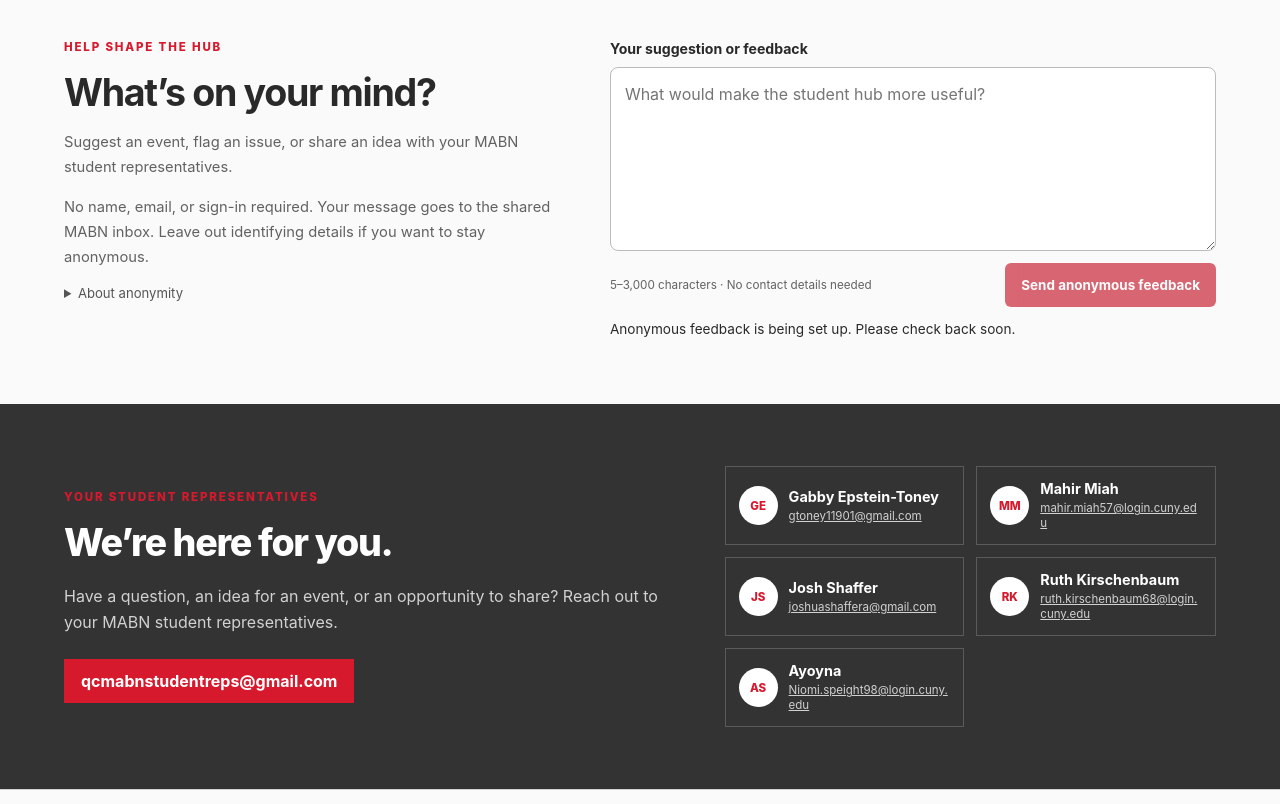
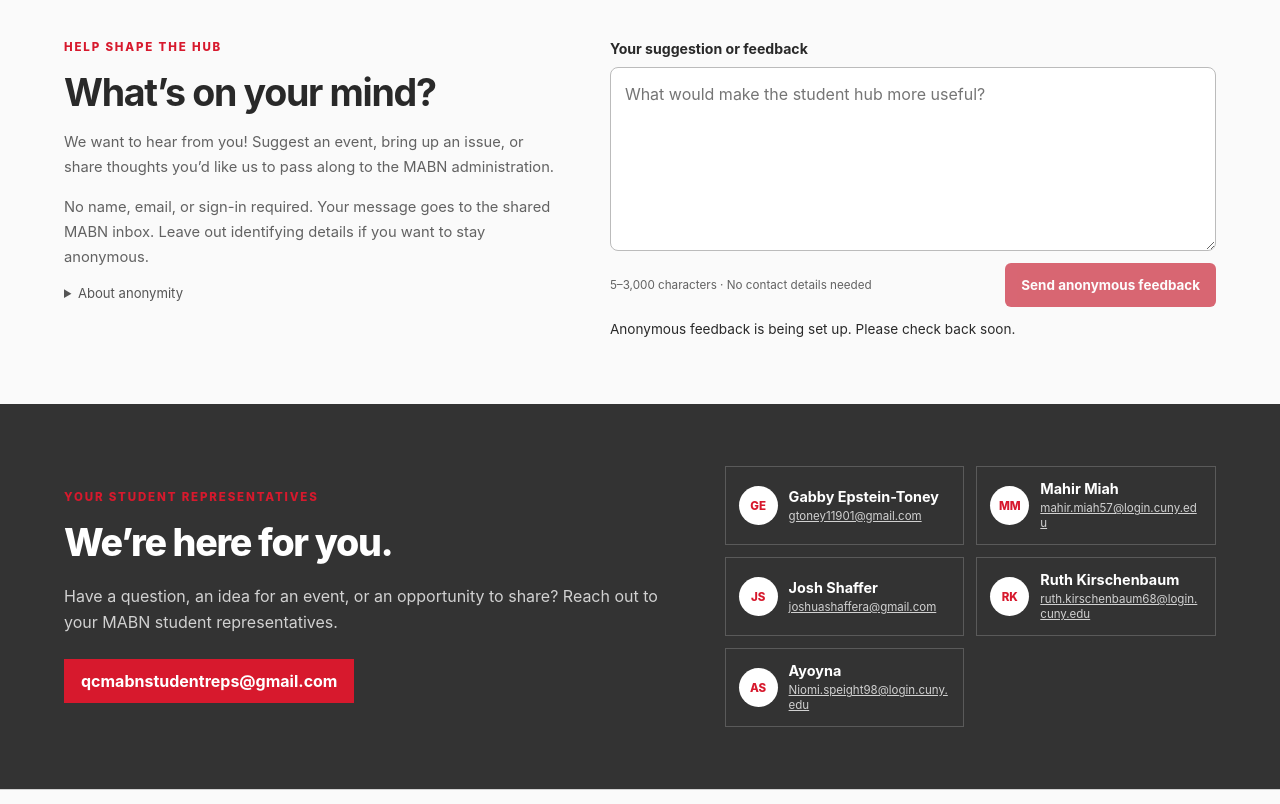
Before and after one commit to ruthkirschenbaum-rgb/mabn-student-hub, a plain HTML site: page index.html in a window 1280 px wide. Shown: the part 4440-5244 px from the top of the page. Drawn offline with Linux system fonts and the light colour scheme; no server answers.

Commit message:
Update feedback invitation to include thoughts for MABN administration

```diff
--- a/index.html
+++ b/index.html
@@ -65,7 +65,7 @@
       <div class="feedback-intro">
         <p class="eyebrow">HELP SHAPE THE HUB</p>
         <h2 id="feedback-title">What’s on your mind?</h2>
-        <p>Suggest an event, flag an issue, or share an idea with your MABN student representatives.</p>
+        <p>We want to hear from you! Suggest an event, bring up an issue, or share thoughts you’d like us to pass along to the MABN administration.</p>
         <p class="feedback-privacy" id="feedback-privacy">No name, email, or sign-in required. Your message goes to the shared MABN inbox. Leave out identifying details if you want to stay anonymous.</p>
         <details class="privacy-details"><summary>About anonymity</summary><p>We don’t include your IP address, browser details, or a visitor ID in your message, and this form doesn’t use tracking cookies. Hosting and email providers may keep technical logs, so complete untraceability cannot be guaranteed. We can’t reply to an anonymous message.</p></details>
       </div>
```
